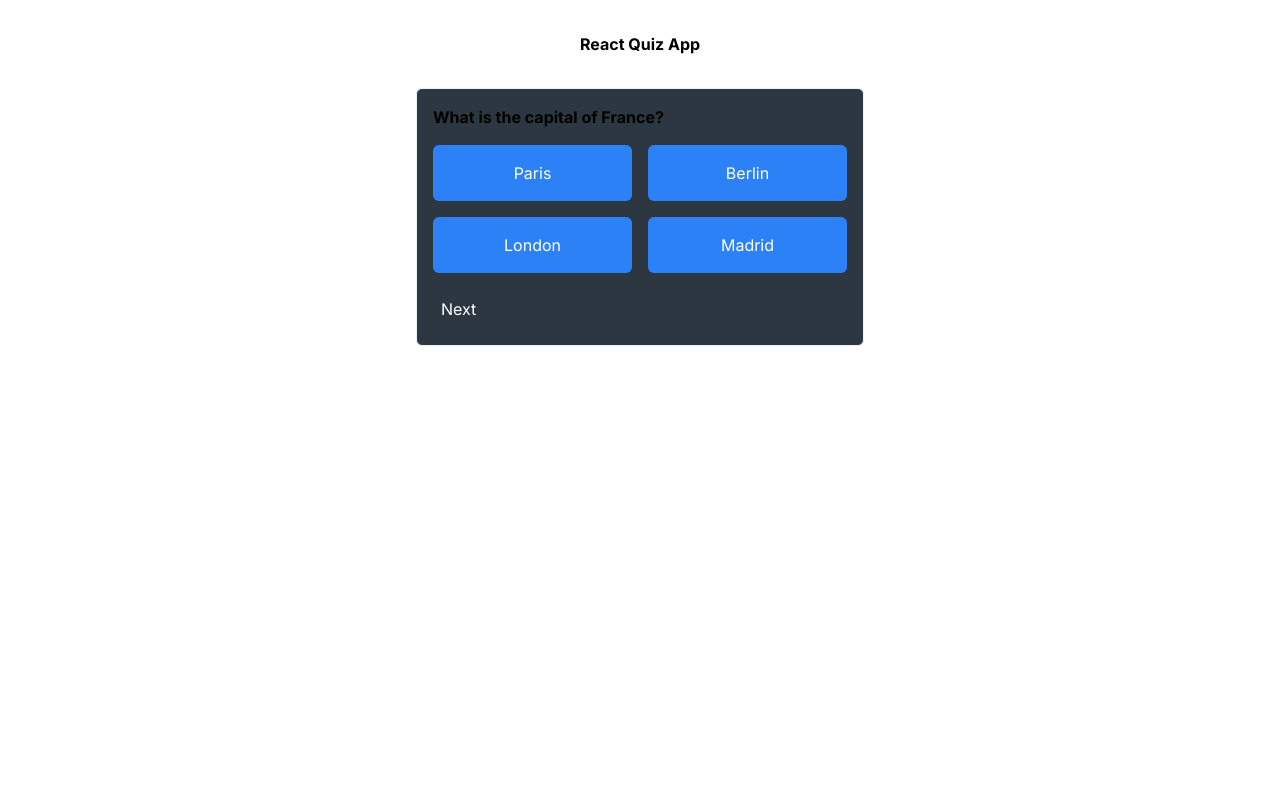
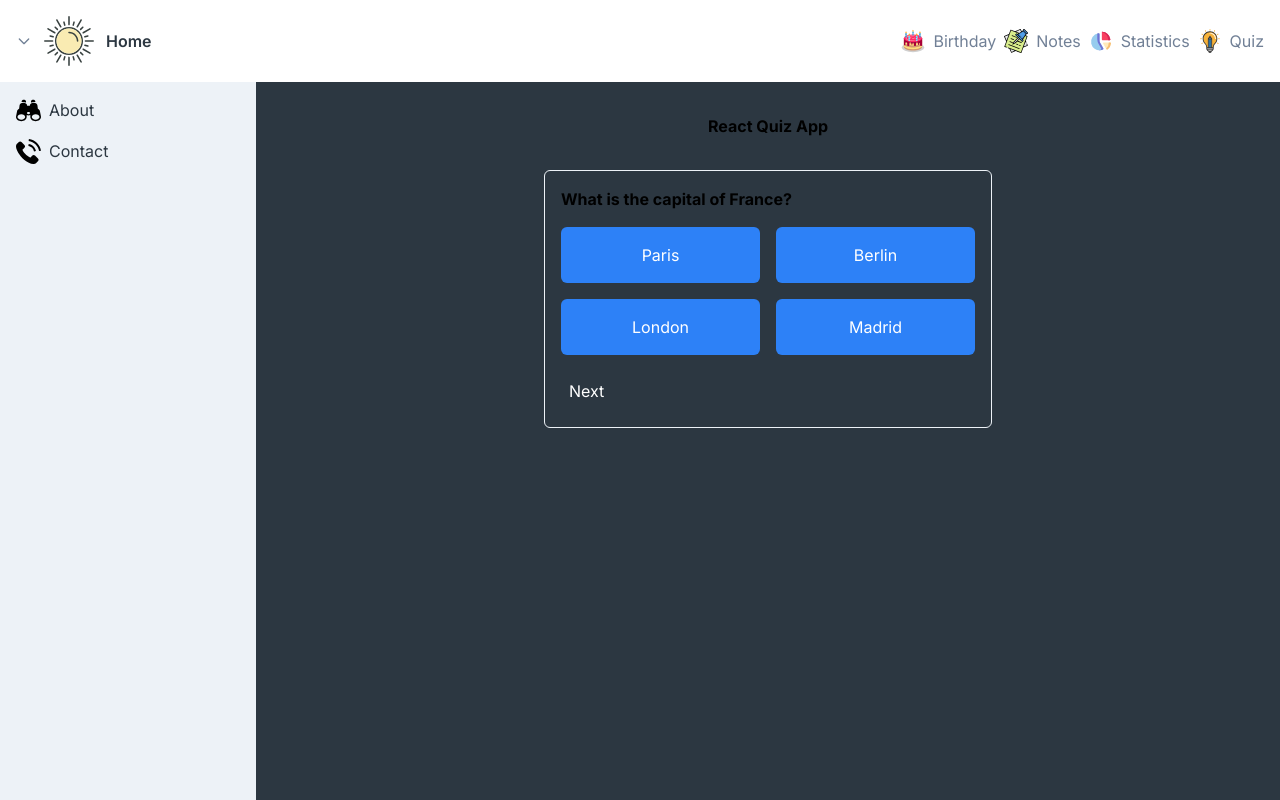
Before and after one commit to spd1996/Portfolio, a Next.js app: page /quiz in a window 1280 px wide. Built offline with nearby package versions, Linux system fonts and the light colour scheme.

Commit message:
added pagecontainer to quiz

```diff
--- a/src/app/page.tsx
+++ b/src/app/page.tsx
@@ -7,9 +7,9 @@ import PageContainer from "./components/pagecontainer"
 export default function Home() {
   return (
     <PageContainer>
-        <div className='flex flex-col gap-3'>
+        {/* <div className='flex flex-col gap-3'> */}
           <Introduction></Introduction>
-        </div>
+        {/* </div> */}
      </PageContainer>
 
   )
--- a/src/app/quiz/page.tsx
+++ b/src/app/quiz/page.tsx
@@ -2,6 +2,7 @@
 // App.tsx
 
 import React, { useState } from 'react';
+import PageContainer from "../components/pagecontainer";
 
 interface QuizProps {
   questions: Array<{
@@ -106,10 +107,12 @@ const App: React.FC = () => {
   ];
 
   return (
-    <div className="App">
+    <PageContainer>
+          <div className="App">
       <h1 className="text-4xl font-bold text-center my-8">React Quiz App</h1>
       <Quiz questions={sampleQuestions} />
     </div>
+    </PageContainer>
   );
 };
 
```
